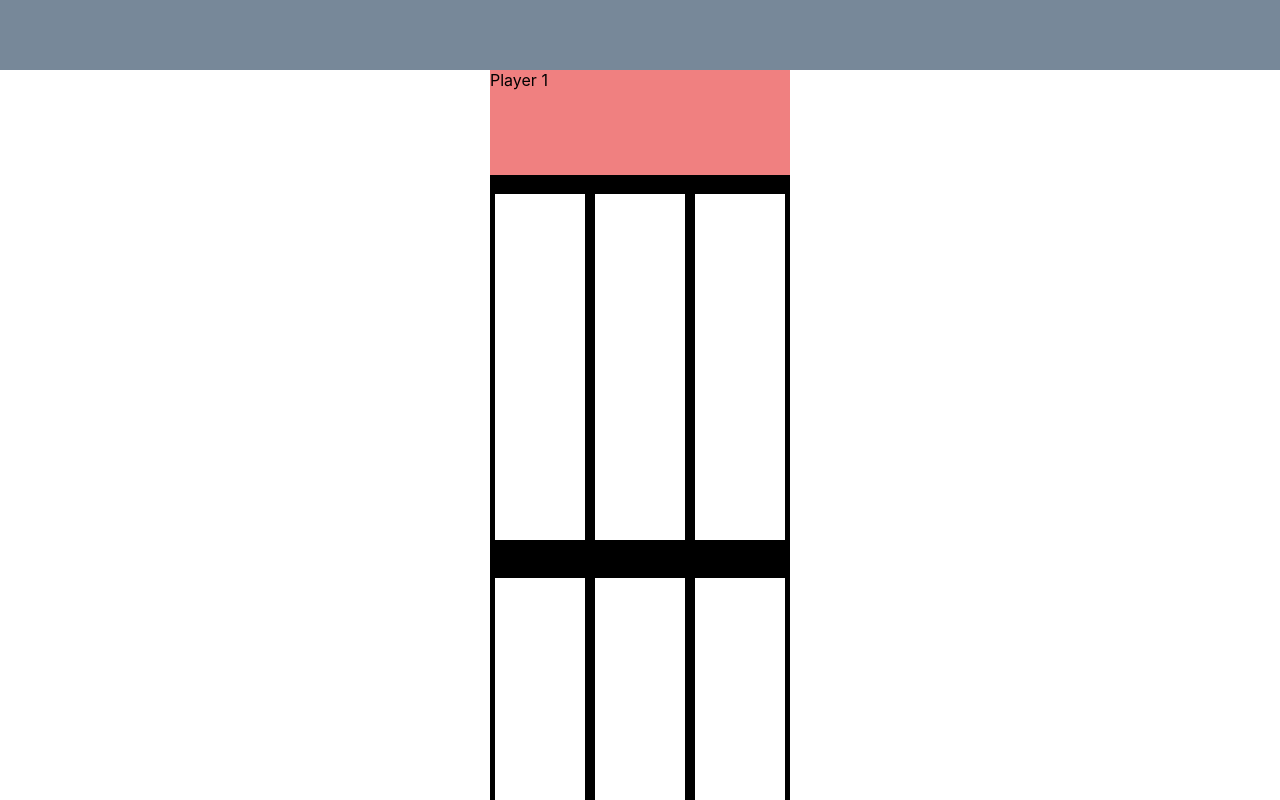
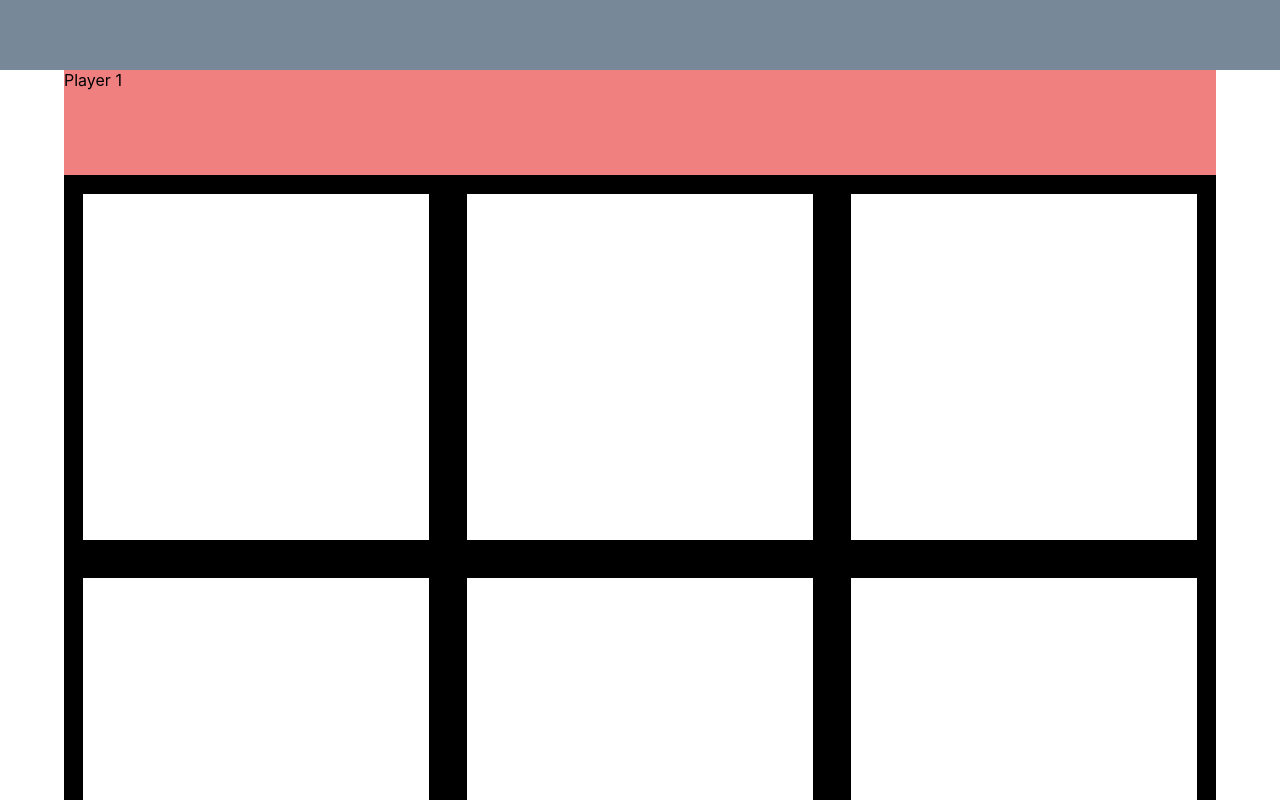
Before and after one commit to danielboisselle/projects, a React (Create React App) app in the folder frontend/tic-tac/: page / in a window 1280 px wide. Shown: the top 800 px of the page. Built offline with nearby package versions, Linux system fonts and the light colour scheme.

Commit message:
bugfix: set center grid column to vw

```diff
--- a/frontend/tic-tac/src/App.css
+++ b/frontend/tic-tac/src/App.css
@@ -2,7 +2,7 @@
   height: 700px;
   display: grid;
   align-content: space-between;
-  grid-template-columns: auto 300px auto;
+  grid-template-columns: auto 90vw auto;
   grid-template-rows: 10% 15% auto 14%;
   grid-template-areas:
     "header header       header"
```
